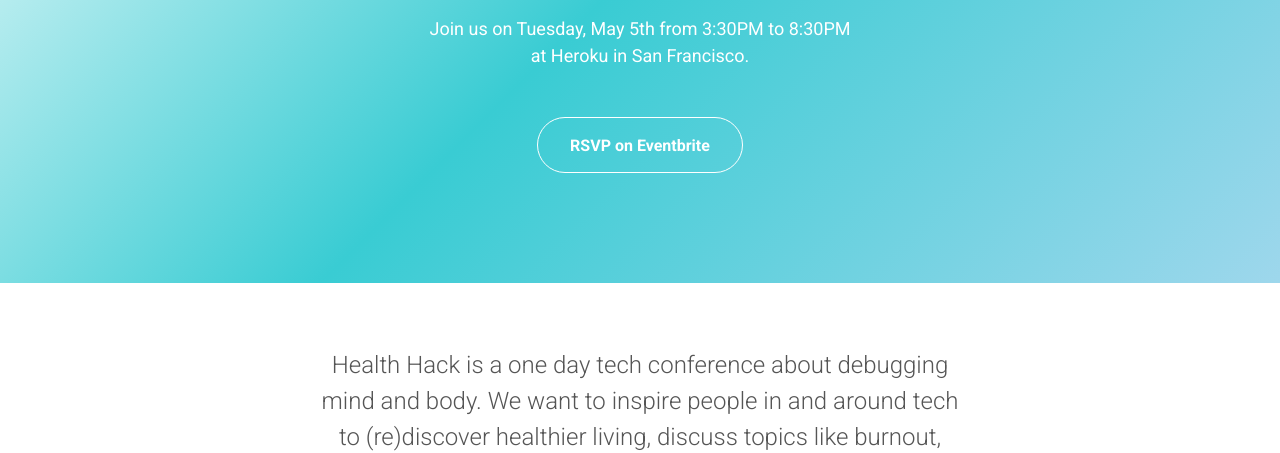
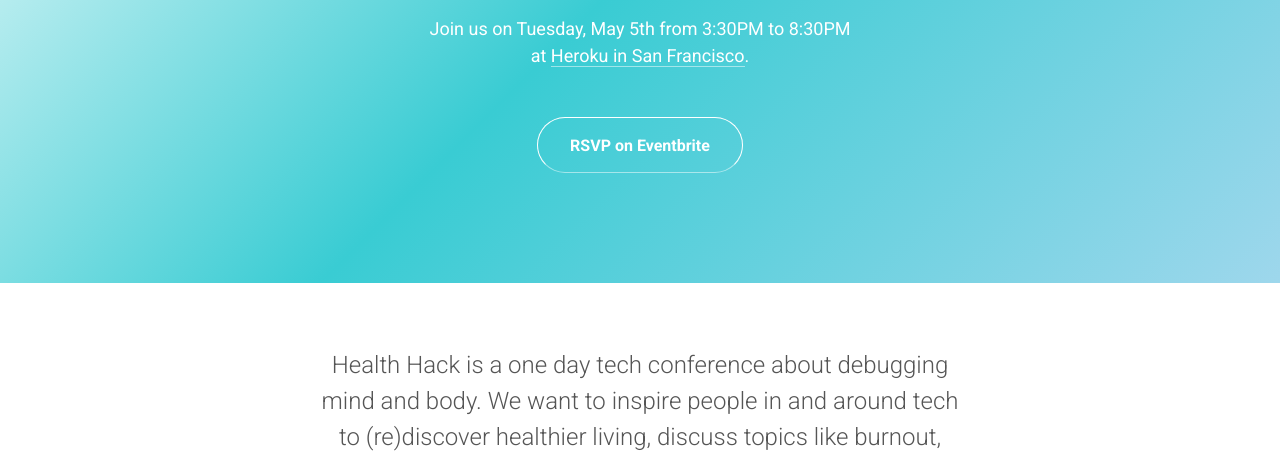
Before and after one commit to max/health-forum, a website: page index.html in a window 1280 px wide. Shown: the part 357-810 px from the top of the page. Drawn offline with nearby package versions, Linux system fonts and the light colour scheme; files that its build step writes are made by us from their sources.

Commit message:
Add address

```diff
--- a/index.html
+++ b/index.html
@@ -14,8 +14,8 @@
       <h1 class="Hero-heading">Health Hack 2015</h1>
 
       <p class="Hero-lead">
-        Join us on Tuesday, May 5th from 3:30PM to 8:30PM<br> at Heroku in San
-        Francisco.
+        Join us on Tuesday, May 5th from 3:30PM to 8:30PM<br>
+        at <a href="https://goo.gl/maps/xVuih">Heroku in San Francisco</a>.
       </p>
 
       <a class="Button" href="#">RSVP on Eventbrite</a>
--- a/styles/main.scss
+++ b/styles/main.scss
@@ -15,6 +15,12 @@ body {
   @include flex-direction(column);
   @include justify-content(center);
   min-height: 80vh;
+}
+
+.Hero a {
+  border-bottom: 1px solid rgba(255, 255, 255, 0.5);
+  color: inherit;
+  text-decoration: none;
 }
 
 .Hero-heading {
```
